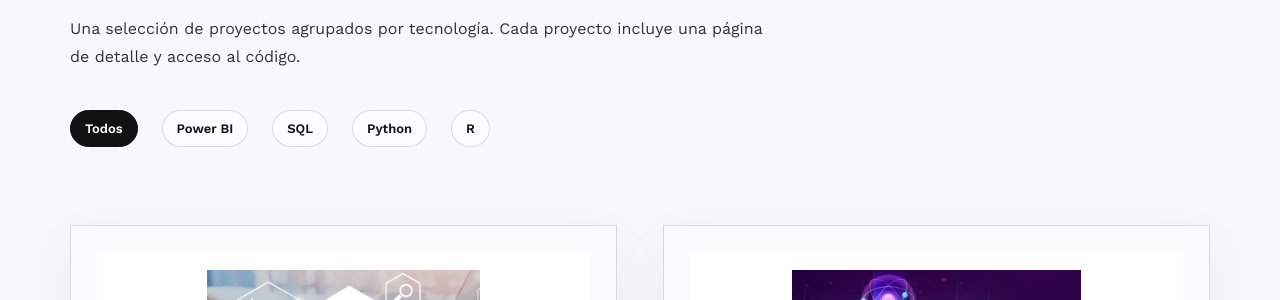
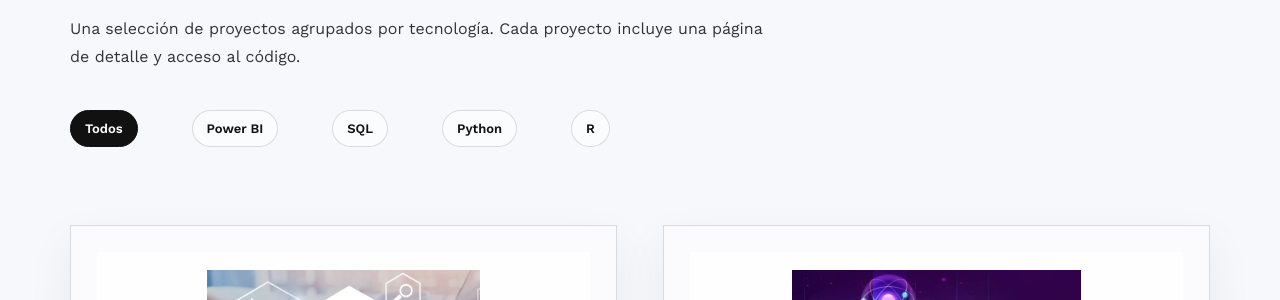
Before and after one commit to lucia-ferreno-pico/Portfolio, a Jekyll site: the page built from projects.md, in a window 1280 px wide. Shown: the part 226-526 px from the top of the page. Built offline with Jekyll 4.4.1, drawn with Linux system fonts in a browser that asks for light colours.

Commit message:
Update main.css

```diff
--- a/assets/css/main.css
+++ b/assets/css/main.css
@@ -836,7 +836,7 @@ main.container .page{
   margin-top: 38px;
   margin-bottom: 38px;
   display: flex;
-  gap: 24px;
+  gap: 54px;
   flex-wrap: wrap;
 }
 
```
